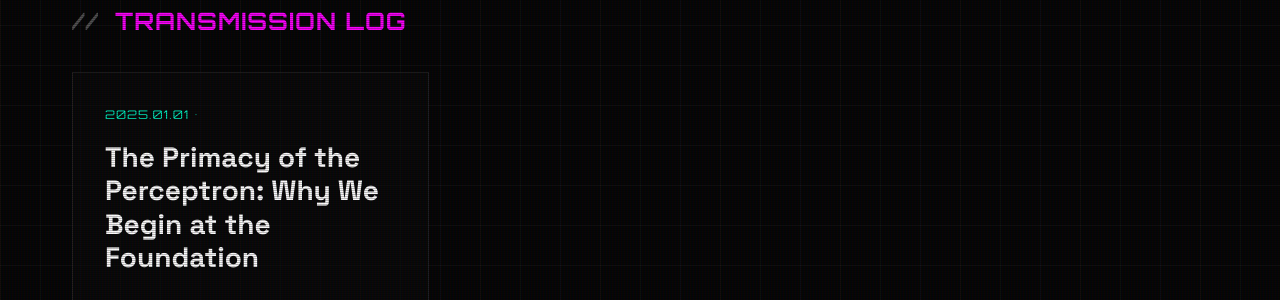
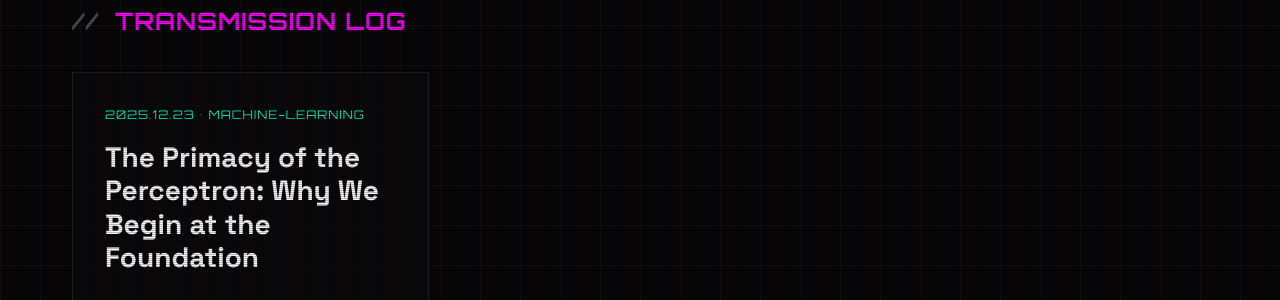
Before and after one commit to Aarush-Dubey/Blogs, a Jekyll site: the page built from index.html, in a window 1280 px wide. Shown: the part 495-795 px from the top of the page. Built offline with Jekyll 4.4.1, drawn with Linux system fonts in a browser that asks for light colours; some of the changed lines change nothing that is shown.

Commit message:
fix: 404 by adding baseurl and updating post category

```diff
--- a/_config.yml
+++ b/_config.yml
@@ -6,4 +6,7 @@
 kramdown:
   math_engine: mathjax
 
+
 permalink: /:categories/:title/
+url: "https://aarush-dubey.github.io"
+baseurl: "/Blogs"
--- a/_posts/perceptrons/2025-01-01-perceptron.md
+++ b/_posts/perceptrons/2025-12-23-perceptron.md
@@ -1,5 +1,7 @@
 ---
+
 title: "The Primacy of the Perceptron: Why We Begin at the Foundation"
+categories: [Machine-Learning]
 ---
 
 
```
